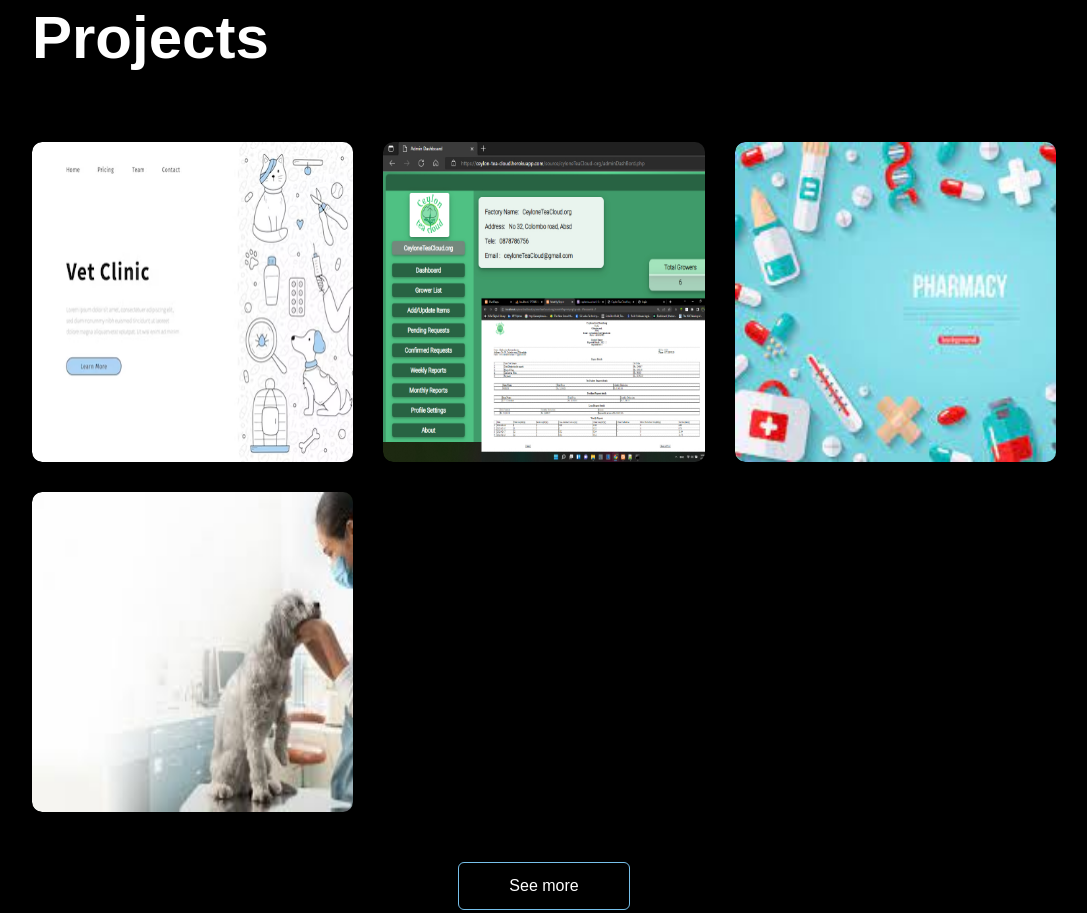
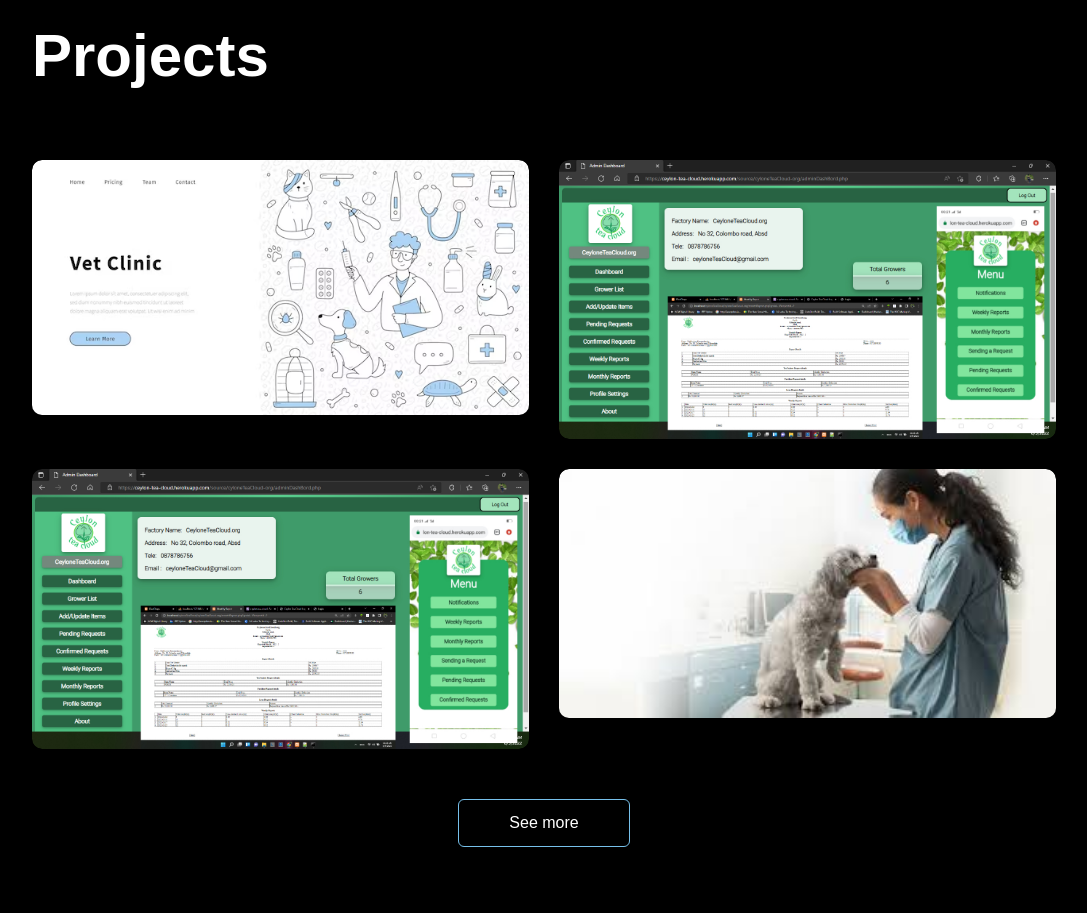
Before and after one commit to Vishvi98/portfolio-version1, a plain HTML site: page index.html in a window 1280 px wide. Shown: the part 1387-2300 px from the top of the page, without its empty margins (96-1183 px from the left). Drawn offline with Linux system fonts and the light colour scheme.

Commit message:
change the work div

```diff
--- a/index.html
+++ b/index.html
@@ -103,6 +103,7 @@
       </div>
     </div>
     <!-- ---------projects-------- -->
+    <br />
     <div id="projects">
       <div class="container">
         <h1 class="sub-topic">Projects</h1>
@@ -130,9 +131,35 @@
               ></a>
             </div>
           </div>
+          <!-- testing1
+          <div class="work">
+            <img src="images/phar2.jpg" />
+            <div class="layer">
+              <h3>Ceylone Tea Cloud App</h3>
+              <p>The app connected you to a Tea harvest management system.</p>
+              <p>Used Technologies<br />Html,Css,Javascript,Php</p>
+              <a href="https://github.com/Vishvi98/ceylonTeaCloud"
+                ><i class="fa-brands fa-github"></i
+              ></a>
+            </div>
+          </div>
 
           <div class="work">
-            <img src="images/phar2.jpg" />
+            <img src="images/ceylon-tea-cloud.jpg" />
+            <div class="layer">
+              <h3>Ceylone Tea Cloud App</h3>
+              <p>The app connected you to a Tea harvest management system.</p>
+              <p>Used Technologies<br />Html,Css,Javascript,Php</p>
+              <a href="https://github.com/Vishvi98/ceylonTeaCloud"
+                ><i class="fa-brands fa-github"></i
+              ></a>
+            </div>
+          </div> -->
+
+          <!-- testing close -->
+
+          <div class="work">
+            <img src="images/ceylon-tea-cloud.jpg" />
             <div class="layer">
               <h3>Pharmacy hub web App</h3>
               <p>Used Technologies<br />Html,Css,Javascript,Java</p>
--- a/style.css
+++ b/style.css
@@ -141,7 +141,7 @@ nav ul li a:hover::after {
 }
 .work-list {
   display: grid;
-  grid-template-columns: repeat(auto-fit, minmax(260px, 1fr));
+  grid-template-columns: repeat(auto-fit, minmax(380px, 1fr));
   grid-gap: 30px;
   margin-top: 70px;
 }
@@ -149,14 +149,17 @@ nav ul li a:hover::after {
   border-radius: 10px;
   position: relative;
   overflow: hidden;
+  max-width: 100%;
+  /* max-height: 100%; */
 }
 .work img {
-  width: 140%;
-  /* width: 350px; */
+  /* width: 140%; */
+  width: 100%;
+  /* height: 150%; */
   border-radius: 10px;
   display: block;
   transition: transform 0.5s;
-  height: 20em;
+  /* height: 15em; */
 }
 .layer {
   width: 100%;
```
